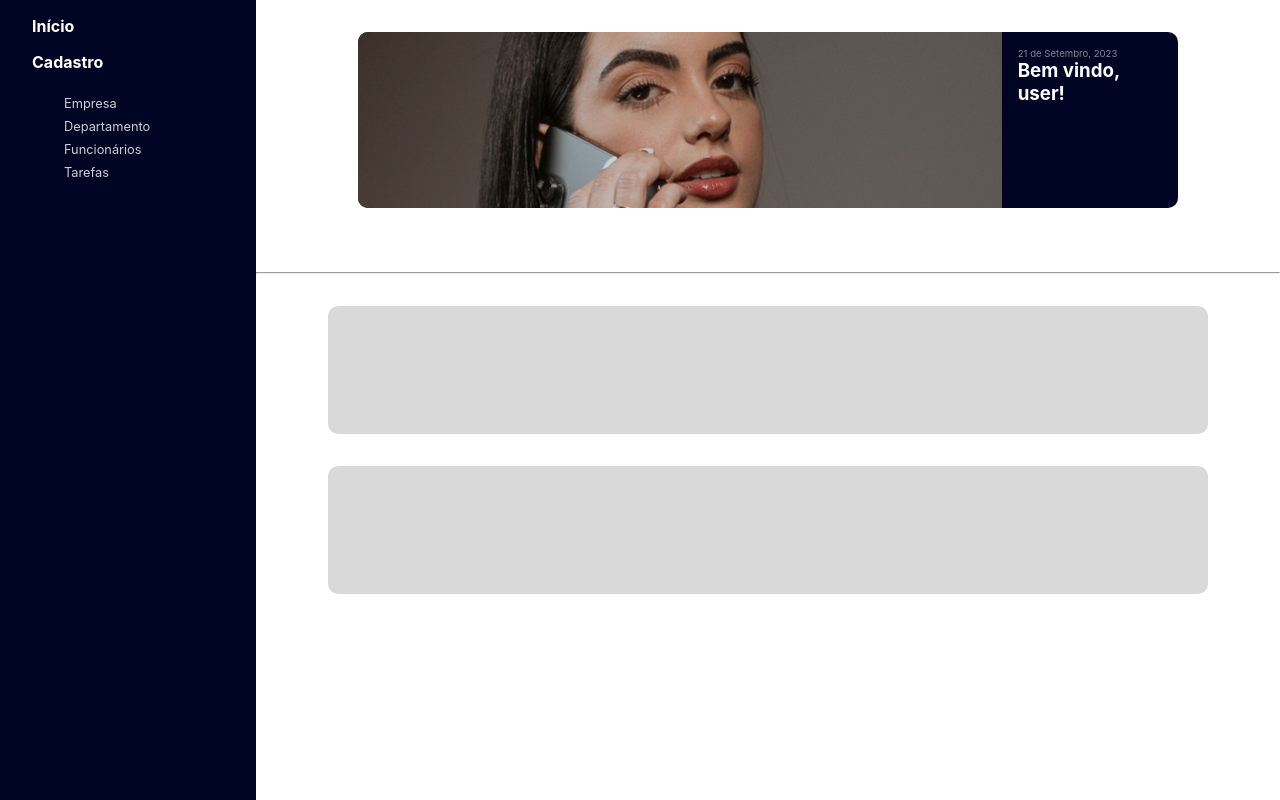
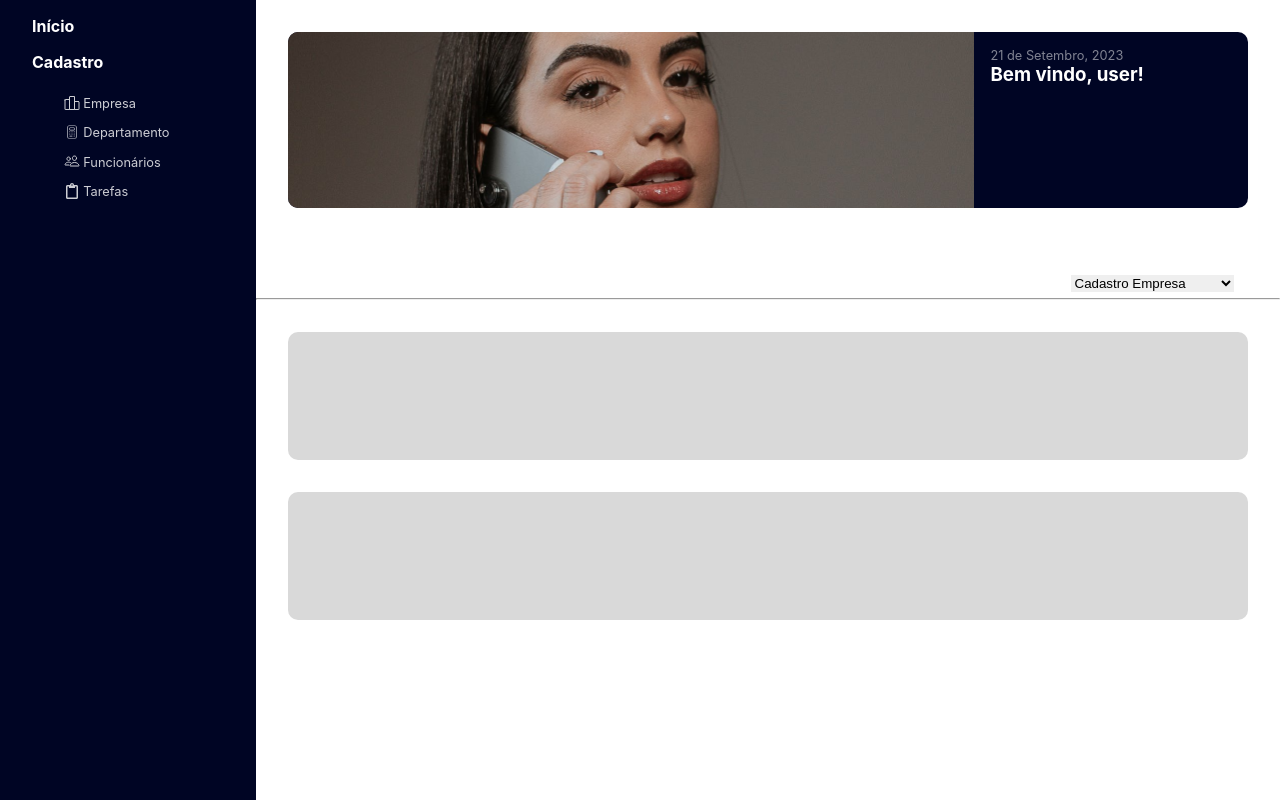
Before and after one commit to eupedrorodrigues/Cadastro_empresa, a React (Create React App) app: page / in a window 1280 px wide. Built offline with nearby package versions, Linux system fonts and the light colour scheme.

Commit message:
Refactor: Css on screen Home

```diff
--- a/package.json
+++ b/package.json
@@ -12,6 +12,8 @@
     "@types/react-dom": "^18.2.15",
     "react": "^18.2.0",
     "react-dom": "^18.2.0",
+    "react-icons": "^4.12.0",
+    "react-ionicons": "^4.2.1",
     "react-scripts": "5.0.1",
     "typescript": "^4.9.5",
     "web-vitals": "^2.1.4"
--- a/src/components/CardInf/CardInf.module.css
+++ b/src/components/CardInf/CardInf.module.css
@@ -1,5 +1,5 @@
 .CardInf{
-    width: 55rem;
+    width: 60rem;
     height: 8rem;
     border-radius: 10px;
     background: #D9D9D9;
--- a/src/pages/Home/Home.module.css
+++ b/src/pages/Home/Home.module.css
@@ -20,7 +20,7 @@
 }
 
 .Card{
-    width: 80%;
+    width: 60rem;
     height: 11rem;
     display: flex;
     border-radius: 10px;
@@ -39,7 +39,7 @@
 }
 
 .CardText p{
-    font-size: 0.6em;
+    font-size: 0.8em;
     opacity: 0.5;
 }
 
@@ -68,6 +68,28 @@ aside{
     margin-top: 1rem;
 }
 
+.Start{
+    display: flex;
+    align-items: center;
+    justify-content: space-between;
+}
+
+.ColorIcon{
+    color: #fff;
+    margin-left: 12rem;
+    opacity: 0.8;
+}
+
+.ColorIconOP{
+    color: #fff;
+    opacity: 0.8;
+}
+
+.IconOp{
+    display: flex;
+    align-items: center;
+}
+
 .navigation{
     display: flex;
     flex-direction: column;
@@ -78,13 +100,14 @@ aside{
 }
 
 .navigation a{
-    position: relative;
     font-size: 0.8em;
     color: #fff;
     text-decoration: none;
     opacity: 0.8;
     margin-top: 0.5rem;
     cursor: pointer;
+    margin-left: 0.2rem;
+    padding-bottom: 0.4rem;
 }
 
 .Information{
@@ -93,3 +116,10 @@ aside{
     align-items: center;
     justify-content: center;
 }
+
+select{
+    border: none;
+    margin-left: 48rem;
+    outline: none;
+    margin-bottom: 0.4rem;
+}
--- a/src/pages/Home/Home.tsx
+++ b/src/pages/Home/Home.tsx
@@ -1,6 +1,13 @@
 import styles from "./Home.module.css";
 import Woman from "../../assets/woman.svg";
 import CardInf from "../../components/CardInf/CardInf";
+import { AiFillCaretRight } from "react-icons/ai";
+import { CiCalculator1 } from "react-icons/ci";
+import { IoPodiumOutline } from "react-icons/io5";
+import { IoPeopleOutline } from "react-icons/io5";
+import { FaRegClipboard } from "react-icons/fa";
+
+
 
 const Home = () => {
   return (
@@ -8,18 +15,19 @@ const Home = () => {
       <div className={styles.body}>
         <aside className={styles.aside}>
           <div>
-            <h4>
+            <h4 className={styles.Start}>
               <a href="">Início</a>
+              <AiFillCaretRight className={styles.ColorIcon}/>
             </h4>
           </div>
           <div>
             <h4>Cadastro</h4>
           </div>
           <nav className={styles.navigation}>
-            <a href="">Empresa</a>
-            <a href="">Departamento</a>
-            <a href="">Funcionários</a>
-            <a href="">Tarefas</a>
+            <div className={styles.IconOp}><IoPodiumOutline className={styles.ColorIconOP}/><a href="">Empresa</a></div>
+            <div className={styles.IconOp}><CiCalculator1 className={styles.ColorIconOP}/><a href="">Departamento</a></div>
+            <div className={styles.IconOp}><IoPeopleOutline className={styles.ColorIconOP}/><a href="">Funcionários</a></div>
+            <div className={styles.IconOp}><FaRegClipboard className={styles.ColorIconOP}/><a href="">Tarefas</a></div>
           </nav>
         </aside>
         <div className={styles.content}>
@@ -33,6 +41,12 @@ const Home = () => {
               </div>
             </div>
           </section>
+          <select name="Cadastro" id="Register">
+            <option value="Empresa">Cadastro Empresa</option>
+            <option value="Depar">Cadastro Departamento</option>
+            <option value="">Cadastro Funcionários</option>
+            <option value="">Cadastro Tarefas</option>
+          </select>
           <hr />
           <section className={styles.Information}>
             <CardInf />
@@ -41,6 +55,7 @@ const Home = () => {
         </div>
       </div>
     </div>
+
   )
 }
 
```
Also changed, not shown: 1 other file (tests, documents, lock files or other folders).
